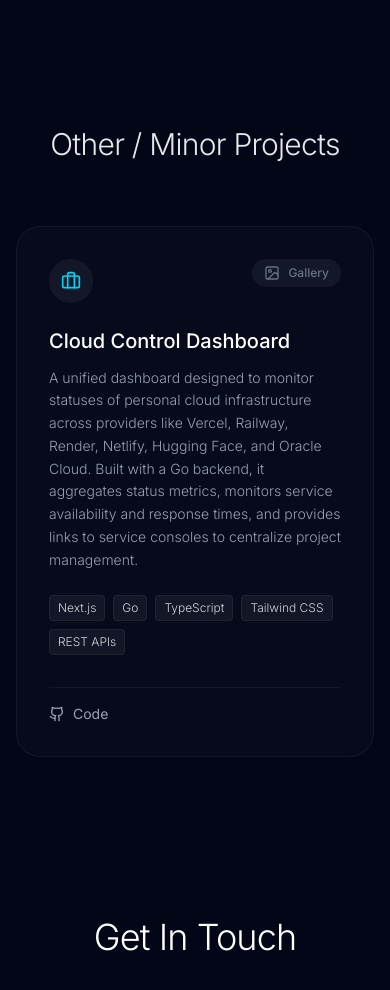
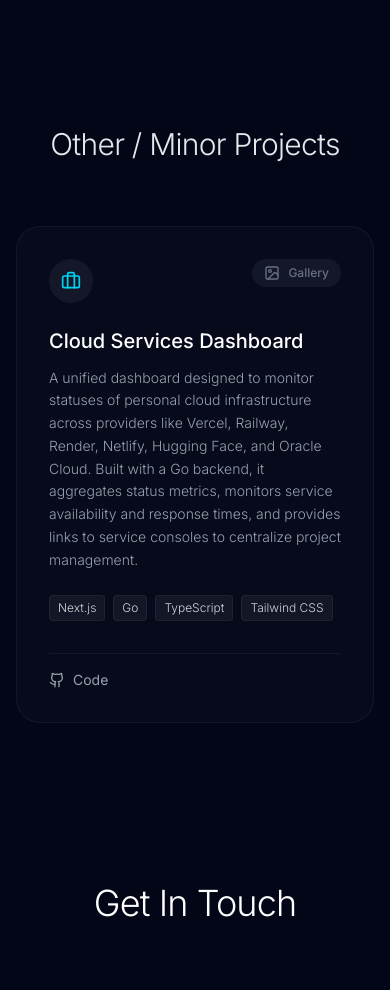
Before and after one commit to RavinAr1/personal-portfolio, a Next.js app: page / in a window 390 px wide. Shown: the part 7404-8394 px from the top of the page. Built offline with nearby package versions, Linux system fonts and the light colour scheme.

Commit message:
Updatde Mini Projects layout and added responsive image gallery for them

```diff
--- a/components/ravindu-portfolio.tsx
+++ b/components/ravindu-portfolio.tsx
@@ -28,16 +28,35 @@ export default function RavinduPortfolio() {
 
   const trailRef = useRef<TrailCell[]>([])
 
+  // Project Expander State
   const [showAllProjects, setShowAllProjects] = useState(false)
 
   const [selectedProject, setSelectedProject] = useState<any>(null)
 
-  // Scroll to Top Logic
-  const [showScrollTop, setShowScrollTop] = useState(false)
+  // Minor Project Expander State
+  const [showAllMinor, setShowAllMinor] = useState(false)
+
+  // Define Minor Projects Data
+  const minorProjects = [
+    {
+      title: "Cloud Services Dashboard",
+      description: `A unified dashboard designed to monitor statuses of personal cloud infrastructure across
+          providers like Vercel, Railway, Render, Netlify, Hugging Face, and Oracle Cloud. Built with a Go backend,
+          it aggregates status metrics, monitors service availability and response times, and provides
+          links to service consoles to centralize project management.`,
+
+      tech: ["Next.js", "Go", "TypeScript", "Tailwind CSS"],
+      githubLink: "https://github.com/RavinAr1/cloud-services-dashboard",
+      liveUrl: "",
+      images: [ "/images/minor-projects/cloud-control-dashboard/image-1.png",]
+    },
+
+  ]
 
 
 
-
+  // Scroll to Top Logic
+  const [showScrollTop, setShowScrollTop] = useState(false)
 
 
   useEffect(() => {
@@ -607,39 +626,49 @@ export default function RavinduPortfolio() {
 
 
 
-      {/* --- OTHER / MINOR PROJECTS --- */}
+    {/* --- OTHER / MINOR PROJECTS --- */}
           <div className="mt-32">
              <h3 className="text-3xl font-light text-center mb-16 tracking-tight text-gray-200">Other / Minor Projects</h3>
 
-             <div className="grid grid-cols-1 md:grid-cols-2 lg:grid-cols-3 gap-6">
+             {/* FLEX CONTAINER */}
+             <div className="flex flex-wrap justify-center gap-6">
 
-                <MinorProjectCard
-                   title="Cloud Control Dashboard"
-                   description="A unified dashboard designed to monitor statuses of personal cloud infrastructure across
-                   providers like Vercel, Railway, Render, Netlify, Hugging Face, and Oracle Cloud. Built with a Go backend,
-                   it aggregates status metrics, monitors service availability and response times, and provides
-                    links to service consoles to centralize project management."
+                {/* Show Projects with showAllMinor state */}
+                {(showAllMinor ? minorProjects : minorProjects.slice(0, 3)).map((project, index) => (
+                  <div key={index} className="w-full md:w-[48%] lg:w-[32%]">
+                    <MinorProjectCard
+                       title={project.title}
+                       description={project.description}
+                       tech={project.tech}
+                       githubLink={project.githubLink}
+                       liveUrl={project.liveUrl}
+                       images={project.images}
+                       onOpenGallery={() => setSelectedProject({
+                         title: project.title,
+                         images: project.images
+                       })}
+                    />
+                  </div>
+                ))}
+
+             </div>
 
 
-                   tech={["Next.js", "Go", "TypeScript", "Tailwind CSS", "REST APIs"]}
-                   githubLink="https://github.com/RavinAr1/cloud-services-dashboard"
-                   liveUrl=""
+             {/* Show More Button */}
+             {minorProjects.length > 3 && (
+               <div className="flex justify-center pt-12">
+                 <button
+                   onClick={() => setShowAllMinor(!showAllMinor)}
+                   className="px-6 py-2 rounded-full border border-white/10 text-gray-400
+                   hover:bg-white/5 hover:text-white transition-all duration-300 flex items-center gap-2 text-sm font-light"
+                 >
 
-                   // Gallery Button not visible if the array is empty
-                   images={[
-                     "/images/minor-projects/cloud-control-dashboard/image-1.png",
-                   ]}
-
-
-                   //Open Images Gallery
-                   onOpenGallery={() => setSelectedProject({
-                     title: "Cloud Control Dashboard",
-                     images: [ "/images/minor-projects/cloud-control-dashboard/image-1.png",  ]
-                   })}
-                />
-
-
-             </div>
+                   {showAllMinor ? "Show Less" : `View All`}
+                   <ChevronRight className={`w-4 h-4 transition-transform duration-300 ${showAllMinor ?
+                    "-rotate-90" : "rotate-90"}`} />
+                 </button>
+               </div>
+             )}
           </div>
 
 
```
